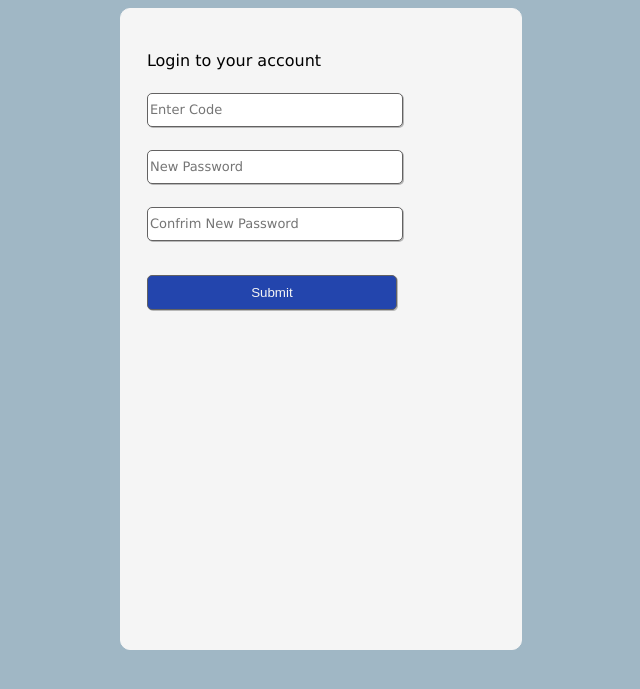
After one commit to tonylloyd2/blogapp, a PHP site: page /FrontEnd/Authentication/changepassword.php in a window 1280 px wide. The commit adds this page. Shown: the top 689 px of the page, without its empty margins (368-1008 px from the left). Run offline with PHP 8.4, Linux system fonts and the light colour scheme; some libraries are stand-ins or nearby versions.

Commit message:
login and signup pages

```diff
--- /dev/null
+++ b/FrontEnd/Authentication/changepassword.php
@@ -0,0 +1,33 @@
+<!DOCTYPE html>
+<html lang="en">
+<head>
+    <meta charset="UTF-8">
+    <meta http-equiv="X-UA-Compatible" content="IE=edge">
+    <meta name="viewport" content="width=device-width, initial-scale=1.0">
+    <title>genz</title>
+    <link rel="stylesheet" href="../css/login.css">
+
+    <style>
+@import url('https://fonts.googleapis.com/css?family=Roboto+Condensed:300,400');
+</style>
+<script src='https://kit.fontawesome.com/a076d05399.js' crossorigin='anonymous'></script>
+
+</head>
+<body>
+    <!-- <h3> <hr> </h3> -->
+    <div class="iconform">
+    <div class="form">
+      <h4>Login to your account</h4>
+    <form action="" method="POST">
+    <!-- <input type="text" placeholder="Email"> <br> -->
+    <input type="password" placeholder="Enter Code"> <br>
+
+    <input type="password" placeholder="New Password"> <br>
+    <input type="password" placeholder="Confrim New Password"> <br>
+
+     <button>Submit</button>
+     <br>
+       </form>
+
+</body>
+</html>
--- /dev/null
+++ b/FrontEnd/css/login.css
@@ -0,0 +1,95 @@
+body{
+background-color: rgba(138, 166, 184, 0.808);
+font-family: 'Lucida Sans', 'Lucida Sans Regular', 'Lucida Grande', 'Lucida Sans Unicode', Geneva, Verdana, sans-serif;
+}
+h3{
+    text-align: center;
+    margin-bottom: 0px;
+}
+hr{
+    height: 1px;
+}
+.iconform{
+    display: flex;
+    height: 80vh;
+    width: 50vh;
+    margin-left: 38%;
+    border: 1px solid whitesmoke;
+    background-color: whitesmoke;
+    border-radius: 10px;
+}
+h4{
+   padding-top: 8%;
+   padding-left: 10%;
+    margin-bottom: 0px;
+    font-weight: normal;
+ }
+ form{
+   padding-left: 10%;
+  }
+ label{
+    margin-bottom: 10px;
+ }
+ input{
+    height: 30px;
+    width: 250px;
+    border:0.5px solid rgb(99, 98, 98);
+    box-shadow: 1px 1px  rgb(184, 184, 184);
+    border-radius: 5px;
+    margin-top: 10%;
+ }
+ input[placeholder]{
+    font-family: 'Lucida Sans', 'Lucida Sans Regular', 'Lucida Grande', 'Lucida Sans Unicode', Geneva, Verdana, sans-serif;
+    font-size: 15px;
+    font-size: 13px;
+ }
+ button{
+    margin-top: 15%;
+    height: 35px;
+    width: 250px;
+    background-color: #2345ad;
+    color: whitesmoke;
+    border:0.5px solid rgb(99, 98, 98);
+    box-shadow: 1px 1px  rgb(184, 184, 184);
+    border-radius: 5px;
+ }
+ button:hover{
+    cursor: pointer;
+    background-color: rgb(84, 202, 84);
+ }
+ h5{
+  /* margin-left: 50%; */
+  margin-top: 3%;
+  margin-bottom: 0px;
+
+ }
+ p{
+   padding-top: 2%;
+   padding-left:20%;
+   font-size: 12px;
+  }
+  .lowertext{
+   padding-top: 3%;
+   padding-left: 10%;
+}
+ a{
+text-decoration: none;
+ }
+
+ul{
+   display: flex;
+
+}
+
+ul li{
+   list-style: none;
+
+}
+ul li a i {
+   margin-left: 30px;
+ }
+li{
+  font-size: large;
+  color: #2345ad;
+  width: 60px;
+}
```
Also changed, not shown: BackEnd/auth/login.php (added, +7 -0 lines), BackEnd/database/connect.php (added, +15 -0 lines), FrontEnd/Authentication/forgotpassword.php (added, +29 -0 lines), FrontEnd/Authentication/login.php (+44 -0 lines), FrontEnd/Authentication/signup.php (+40 -2 lines), FrontEnd/dashboard/index.php (added, +16 -0 lines), BackEnd/auth/register.php (added), 1 other file.
